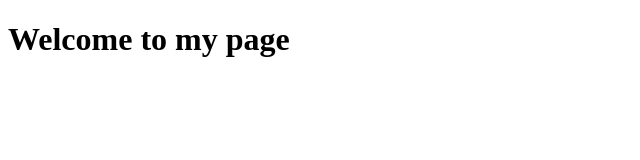
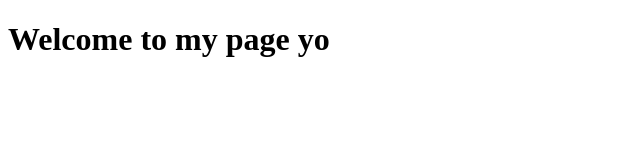
Before and after one commit to megame24/MTrack_test, a plain HTML site: page UI/index.html in a window 1280 px wide. Shown: the full height of the page, 0-640 px from the left. Drawn offline with Linux system fonts and the light colour scheme.

Commit message:
[feature #4] yo

```diff
--- a/UI/index.html
+++ b/UI/index.html
@@ -7,6 +7,6 @@
     <meta name="viewport" content="width=device-width, initial-scale=1">
 </head>
 <body>
-    <h1>Welcome to my page</h1>
+    <h1>Welcome to my page yo</h1>
 </body>
 </html>
```
